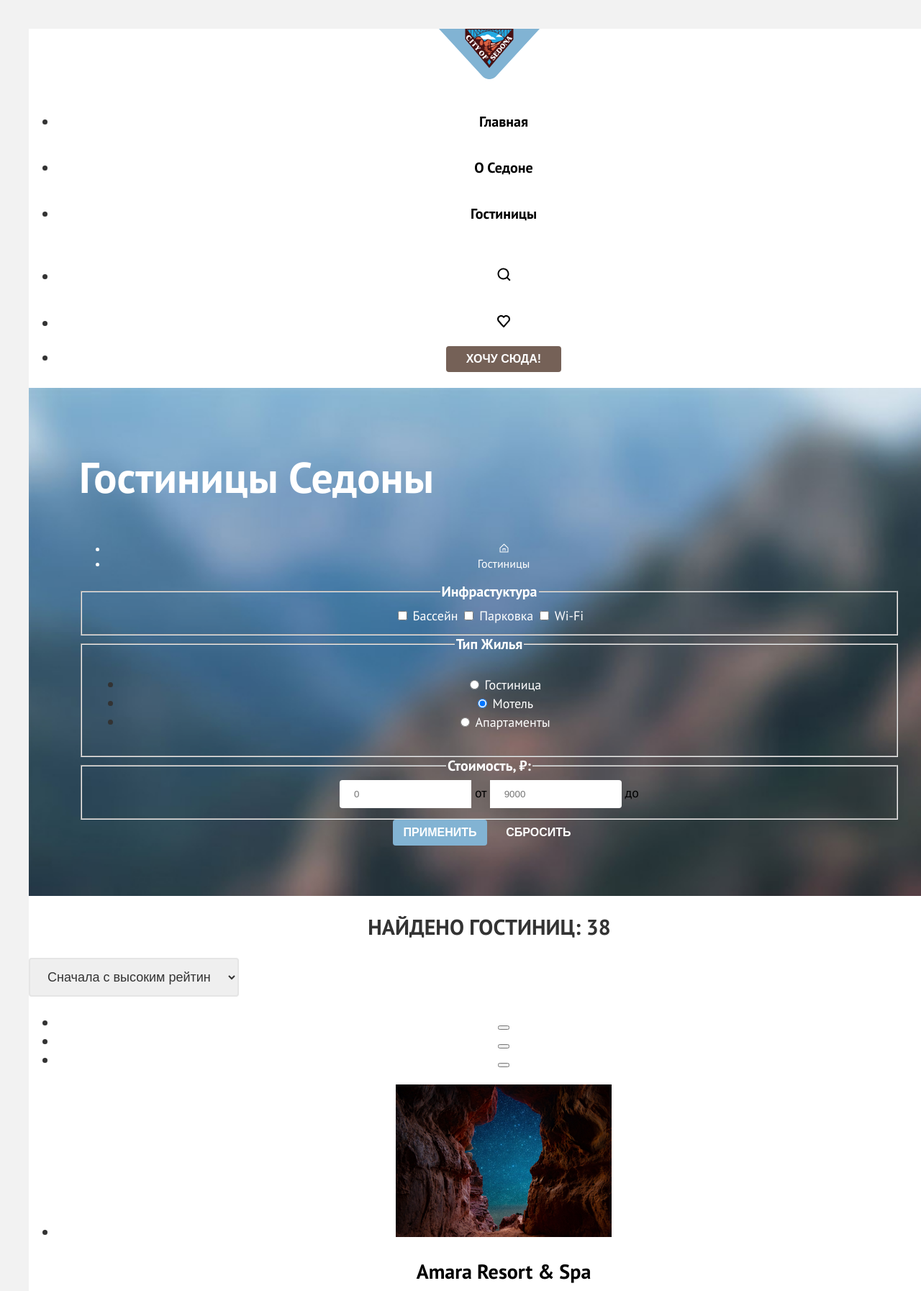
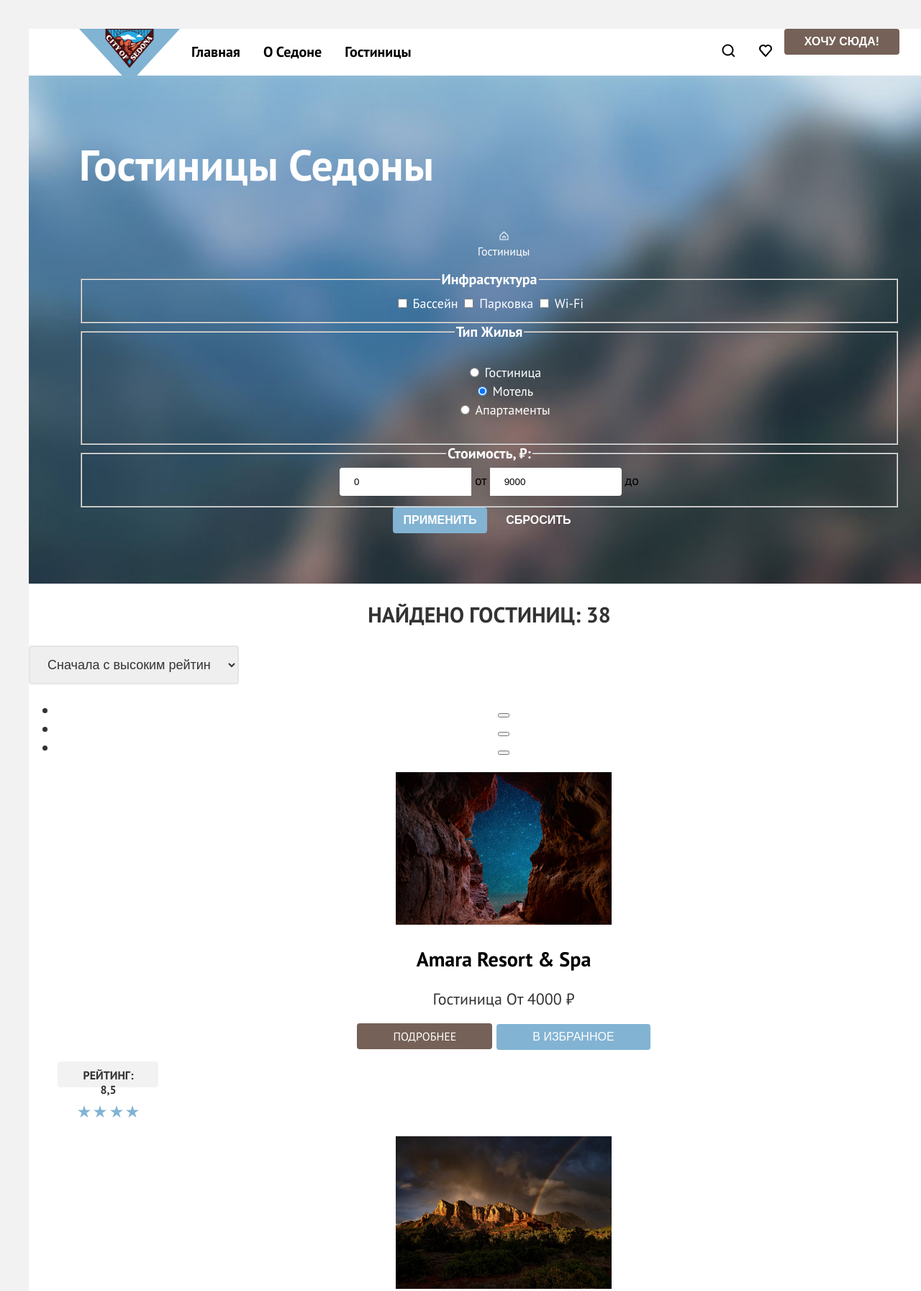
Before and after one commit to htmlacademy-htmlcss/2368411-sedona-38, a plain HTML site: page 4/catalog.html in a window 1280 px wide. Shown: the top 1794 px of the page at 72% size. Drawn offline with Linux system fonts and the light colour scheme.

Commit message:
:heavy_check_mark: Сборка #4

```diff
--- a/4/catalog.html
+++ b/4/catalog.html
@@ -15,12 +15,12 @@
                     <a class="navigation-logo" href="#">
                         <img class="logo" src="images/logo.svg" width="140" height="70" alt="City of Sedona">
                     </a>
-                    <ul class="navigation list">
+                    <ul class="navigation-list navigation-main">
                         <li class="navigation-item">
                             <a class="navigation-link" href="index.html">Главная</a>
                         </li>
                         <li class="navigation-item">
-                            <a class="navigation-link" href="">О Седоне</a>
+                            <a class="navigation-link" href="#">О Седоне</a>
                         </li>
                         <li class="navigation-item">
                             <a class="navigation-link" href="catalog.html">Гостиницы</a>
@@ -115,13 +115,13 @@
                         <fieldset class="catalog-filter-group">
                             <legend class="catalog-filter-title">Стоимость, ₽: </legend>
                             <label class="price">
-                                <input class="price-input-up" type="text" name="min-price" placeholder="0">
+                                <input class="price-input-up" type="text" name="min-price" value="0">
 
                                 от
                             </label>
 
                             <label class="price">
-                                <input class="price-input-to" type="text" name="min-price" placeholder="9000">
+                                <input class="price-input-to" type="text" name="min-price" value="9000">
 
                                 до
                             </label>
--- a/4/styles/styles.css
+++ b/4/styles/styles.css
@@ -29,6 +29,7 @@ body {
     background-color: #F2F2F2;
     padding: 40px 40px;
     min-width: 1280px;
+    height: 100%;
 }
 
 .visually-hidden {
@@ -43,9 +44,13 @@ body {
 }
 
 .page-container {
-
     background-color: #FFFFFF;
     text-align: center;
+}
+
+.navigation {
+    display: flex;
+    justify-content: space-between;
 }
 
 .navigation-link {
@@ -57,6 +62,45 @@ body {
     text-align: center;
     color: #000000;
     text-decoration: none;
+}
+
+.navigation-list {
+    display: flex;
+    justify-content: space-between;
+}
+
+.navigation-main {
+    margin: 0;
+    margin-right: auto;
+    padding: 0;
+    flex-wrap: wrap;
+    max-width: 600px;
+}
+
+.navigation-user {
+    margin: 0;
+    margin-right: 70px;
+    padding: 0;
+    flex-wrap: wrap;
+    max-width: 600px;
+}
+
+.logo {
+    display: block;
+    margin-bottom: -6px;
+    position: relative;
+    z-index: 2;
+    margin-left: 70px;
+}
+
+/*Списки*/
+.navigation-list,
+.services-list,
+.footer-social-item,
+.hotel-list,
+.catalog-filter-list,
+.breadcrumbs {
+    list-style: none;
 }
 
 /*Кнопка "Хочу сюда"*/
@@ -89,7 +133,15 @@ body {
     padding: 51px 371px 371px 364px;
 }
 
-
+.advantages-list {
+    margin: 0;
+    padding: 0;
+    display: flex;
+    flex-wrap: wrap;
+    justify-content: space-between;
+    align-items: center;
+    width: 100%;
+}
 
 /*Заголовки*/
 .advantages-main-title,
@@ -167,6 +219,15 @@ body {
     justify-content: center;
 }
 
+.services-list {
+    margin: 0;
+    padding: 0;
+    display: flex;
+    flex-wrap: wrap;
+    justify-content: space-between;
+    align-items: center;
+}
+
 .services-blue {
     background-color: #83B3D31F;
 }
@@ -185,6 +246,13 @@ body {
     padding: 8px 50px;
     border-radius: 4px;
     border: none;
+    display: block;
+    margin: 0 auto;
+}
+
+.search {
+    display: block;
+    margin: 96px 34px;
 }
 
 .subscribe-theme-custom {
@@ -232,13 +300,16 @@ body {
 .footer-contacts-address-phone {
     color: #000000;
     font-size: 40px;
-    font-weight: 400;
     line-height: 40px;
     font-style: normal;
-    text-transform: uppercase;
     text-decoration: none;
 }
 
+.page-footer {
+    display: flex;
+    justify-content: space-between;
+    min-height: 100%;
+}
 
 /*Catalog*/
 
@@ -363,36 +434,33 @@ body {
 }
 
 /*Кнопка "Подробнее,Избранное"*/
+
 .hotel-card-info {
-    color: #FFFFFF;
+    color: #ffffff;
+    background-color: #756157;
     font-size: 16px;
-    font-style: normal;
-    font-weight: 700;
     line-height: 20px;
-    background-color: #756157;
+    text-decoration: none;
+    text-align: center;
+    padding: 8px 50px;
     border-radius: 4px;
-    padding: 8px 50px;
-    text-align: center;
     text-transform: uppercase;
-    text-decoration: none;
+    box-sizing: border-box;
     width: 140px;
     height: 36px;
 }
 
 .button-favourite {
-    color: #FFFFFF;
+    color: #ffffff;
+    background-color: #82B3D3;
+    font-size: 16px;
+    line-height: 20px;
+    border: none;
     text-align: center;
-    font-size: 16px;
-    font-style: normal;
-    font-weight: 700;
-    line-height: 20px;
-    background-color: #82B3D3;
+    padding: 8px 50px;
     border-radius: 4px;
     text-transform: uppercase;
-    text-decoration: none;
-    border: none;
-    width: 140px;
-    height: 36px;
+    cursor: pointer;
 }
 
 /*Кнопка "Рейтинг,Звезды"*/
@@ -400,15 +468,18 @@ body {
 .stars {
     color: #333333;
     font-size: 16px;
+    line-height: 20px;
+    text-decoration: none;
     font-weight: 700;
-    line-height: 20px;
+    text-align: center;
+    padding: 9px 22px 8px 23px;
+    border-radius: 4px;
     text-transform: uppercase;
-    text-align: center;
+    box-sizing: border-box;
     width: 140px;
     height: 36px;
-    border-radius: 4px;
-    padding: 9px 22px 8px 23px;
 }
+
 
 .hotel-rating-grade {
     background-color: #F2F2F2;
```
Also changed, not shown: 4/index.html (+2 -2 lines).
